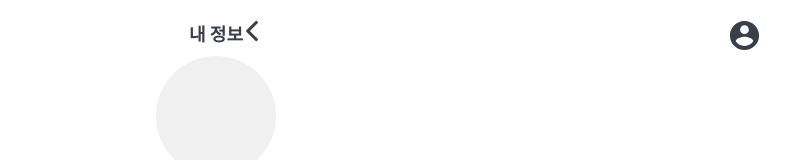
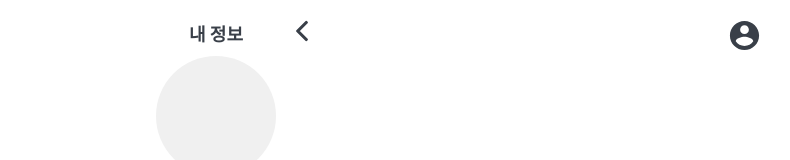
Before and after one commit to NEXUS-DNDN/DNDN_Frontend, a React (Vite) app: page /changemyinfo in a window 1280 px wide. Shown: the top 160 px of the page, without its empty margins (424-1214 px from the left). Built offline with nearby package versions, Linux system fonts and the light colour scheme.

Commit message:
410 수정

```diff
--- a/src/components/ChangeMyInfoForm/ChangeMyInfoForm.module.css
+++ b/src/components/ChangeMyInfoForm/ChangeMyInfoForm.module.css
@@ -13,7 +13,7 @@
 }
 
 .backbutton {
-  margin-left: 650px;
+  margin-left: 700px;
   position: fixed;
   top: 20px;
   left: 20px;
--- a/src/components/InputForm/InputForm.module.css
+++ b/src/components/InputForm/InputForm.module.css
@@ -240,7 +240,7 @@
 
 .salaryPersentage {
   margin-top: 20px;
-  width: 100%;
+  width: 94%;
   display: flex;
   justify-content: center;
   align-items: center;
--- a/src/styles/FAQ.css
+++ b/src/styles/FAQ.css
@@ -5,7 +5,7 @@
   background-color: #f1f5f9;
   min-height: 100vh;
   padding: 16px;
-  width: 420px;
+  width: 400px;
   margin: 0 auto;
 }
 
```
